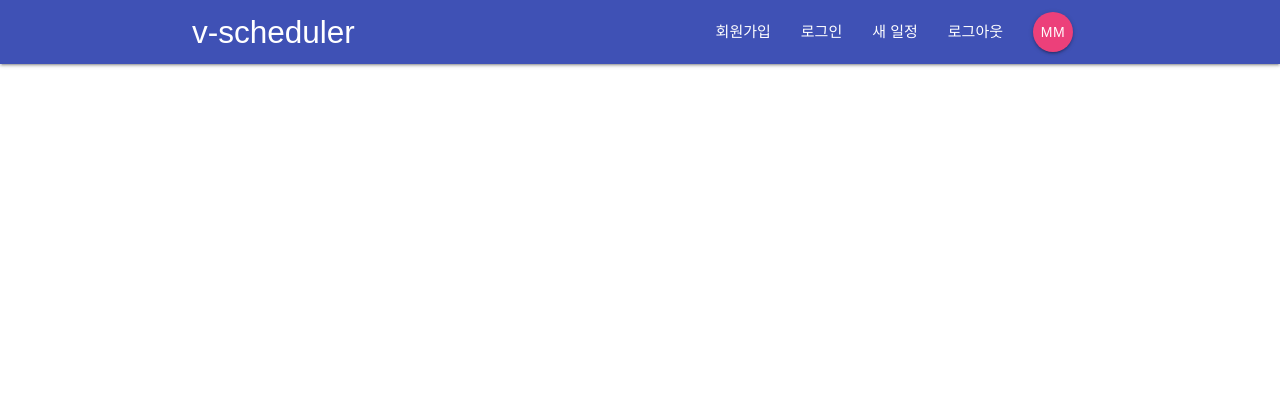
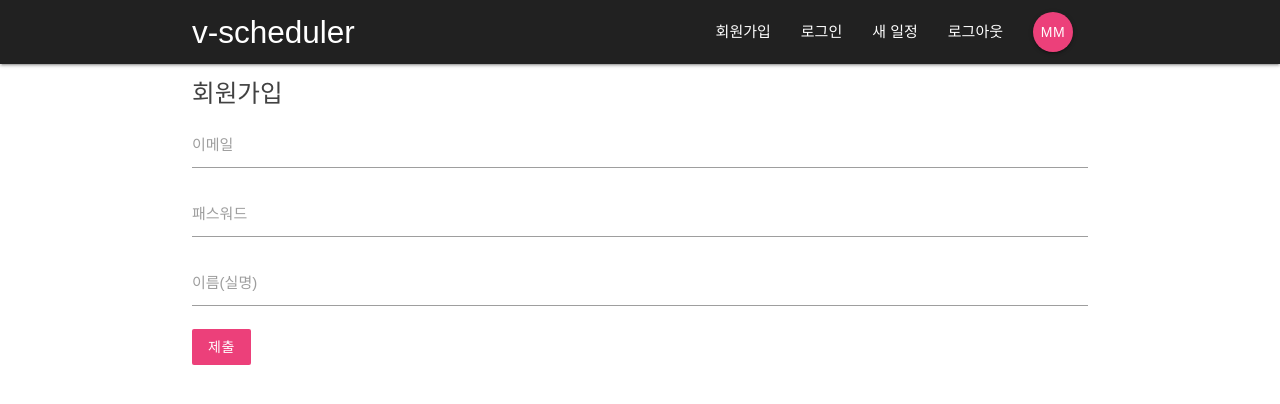
Before and after one commit to milktegi/v-scheduler, a React (Create React App) app in the folder v-scheduler/: page /signup in a window 1280 px wide. Shown: the top 404 px of the page. Built offline with nearby package versions, Linux system fonts and the light colour scheme.

Commit message:
added signIn & up form

```diff
--- a/v-scheduler/public/index.html
+++ b/v-scheduler/public/index.html
@@ -4,6 +4,7 @@
     <meta charset="utf-8">
     <meta name="viewport" content="width=device-width, initial-scale=1, shrink-to-fit=no">
     <meta name="theme-color" content="#000000">
+
      <!-- Compiled and minified CSS -->
     <link rel="stylesheet" href="https://cdnjs.cloudflare.com/ajax/libs/materialize/1.0.0/css/materialize.min.css">
       <!--Import Google Icon Font-->
@@ -40,5 +41,7 @@
       To begin the development, run `npm start` or `yarn start`.
       To create a production bundle, use `npm run build` or `yarn build`.
     -->
+    <!-- Compiled and minified JavaScript -->
+    <script src="https://cdnjs.cloudflare.com/ajax/libs/materialize/1.0.0/js/materialize.min.js"></script>
   </body>
 </html>
--- a/v-scheduler/src/App.js
+++ b/v-scheduler/src/App.js
@@ -1,19 +1,23 @@
 import React, { Component } from 'react';
 import { BrowserRouter, Switch, Route } from 'react-router-dom';
-import Navbar from './components/layout/Navbar'
+import Navbar from './components/layout/Navbar';
 import DashBoard from './components/dashboard/Dashboard';
 import ProjectDetails from './components/projects/ProjectDetails';
+import SignIn from './components/auth/SignIn';
+import SignUp from './components/auth/SignUp';
 
 class App extends Component {
   render() {
     return (
       <BrowserRouter>
         <div className="App">
-         <Navbar/>
-         <Switch>
-           <Route path="/" exact component={DashBoard}/>
-           <Route path="/project/:id" component={ProjectDetails}/>
-         </Switch>
+          <Navbar />
+          <Switch>
+            <Route path="/" exact component={DashBoard} />
+            <Route path="/signin" exact component={SignIn} />
+            <Route path="/signup" exact component={SignUp} />
+            <Route path="/project/:id" component={ProjectDetails} />
+          </Switch>
         </div>
       </BrowserRouter>
     );
--- a/v-scheduler/src/components/auth/SignIn.js
+++ b/v-scheduler/src/components/auth/SignIn.js
@@ -0,0 +1,55 @@
+import React, { Component } from 'react'
+
+class SignIn extends Component {
+
+	state = {
+		email: '',
+		password: ''
+	}
+
+	handleChange = (e) => {
+		// console.log(e)
+		this.setState({
+			[e.target.name] : e.target.value
+		})
+	}
+
+	handleSubmit = (e) => {
+		e.preventDefault();
+		console.log(this.state);
+	}
+
+	render() {
+
+  const { handleChange, handleSubmit } = this;
+
+		return (
+			<div className="container">
+				<form onSubmit={handleSubmit}>
+					<h5 className="grey-text text-darken-3">
+						로그인
+					</h5>
+					<div className="input-field">
+						<label htmlFor="email">이메일</label>
+						<input
+						name="email"
+						type="email" id="email" onChange={handleChange}/>
+					</div>
+							<div className="input-field">
+						<label htmlFor="password">패스워드</label>
+						<input
+						name="password"
+						type="password" id="password" onChange={handleChange}/>
+					</div>
+					<div className="input-field">
+						<button className="btn pink lighten-1 z-depth-0">
+							로그인
+						</button>
+					</div>
+				</form>
+			</div>
+		)
+	}
+}
+
+export default SignIn;
--- a/v-scheduler/src/components/auth/SignUp.js
+++ b/v-scheduler/src/components/auth/SignUp.js
@@ -0,0 +1,66 @@
+import React, { Component } from 'react';
+
+class SignUp extends Component {
+  state = {
+    email: '',
+    password: '',
+    firstName: '',
+
+  };
+
+  handleChange = e => {
+    // console.log(e)
+    this.setState({
+      [e.target.name]: e.target.value
+    });
+  };
+
+  handleSubmit = e => {
+    e.preventDefault();
+    console.log(this.state);
+  };
+
+  render() {
+    const { handleChange, handleSubmit } = this;
+
+    return (
+      <div className="container">
+        <form onSubmit={handleSubmit}>
+          <h5 className="grey-text text-darken-3">회원가입</h5>
+          <div className="input-field">
+            <label htmlFor="email">이메일</label>
+            <input
+              name="email"
+              type="email"
+              id="email"
+              onChange={handleChange}
+            />
+          </div>
+          <div className="input-field">
+            <label htmlFor="password">패스워드</label>
+            <input
+              name="password"
+              type="password"
+              id="password"
+              onChange={handleChange}
+            />
+          </div>
+          <div className="input-field">
+            <label htmlFor="firstName">이름(실명)</label>
+            <input
+              name="firstName"
+              type="text"
+              id="firstName"
+              onChange={handleChange}
+            />
+          </div>
+          <div className="input-field">
+            <button className="btn pink lighten-1 z-depth-0">제출</button>
+          </div>
+        </form>
+      </div>
+    );
+  }
+}
+
+export default SignUp;
--- a/v-scheduler/src/components/layout/Navbar.js
+++ b/v-scheduler/src/components/layout/Navbar.js
@@ -5,7 +5,7 @@ import SignedOutLinks from './SignedOutLinks';
 
 const Navbar = () => {
   return (
-    <nav className="nav-wrapper indigo darken-8">
+    <nav className="nav-wrapper grey darken-4">
       <div className="container">
         <Link to="/" className="brand-logo sm left">
           v-scheduler
```
